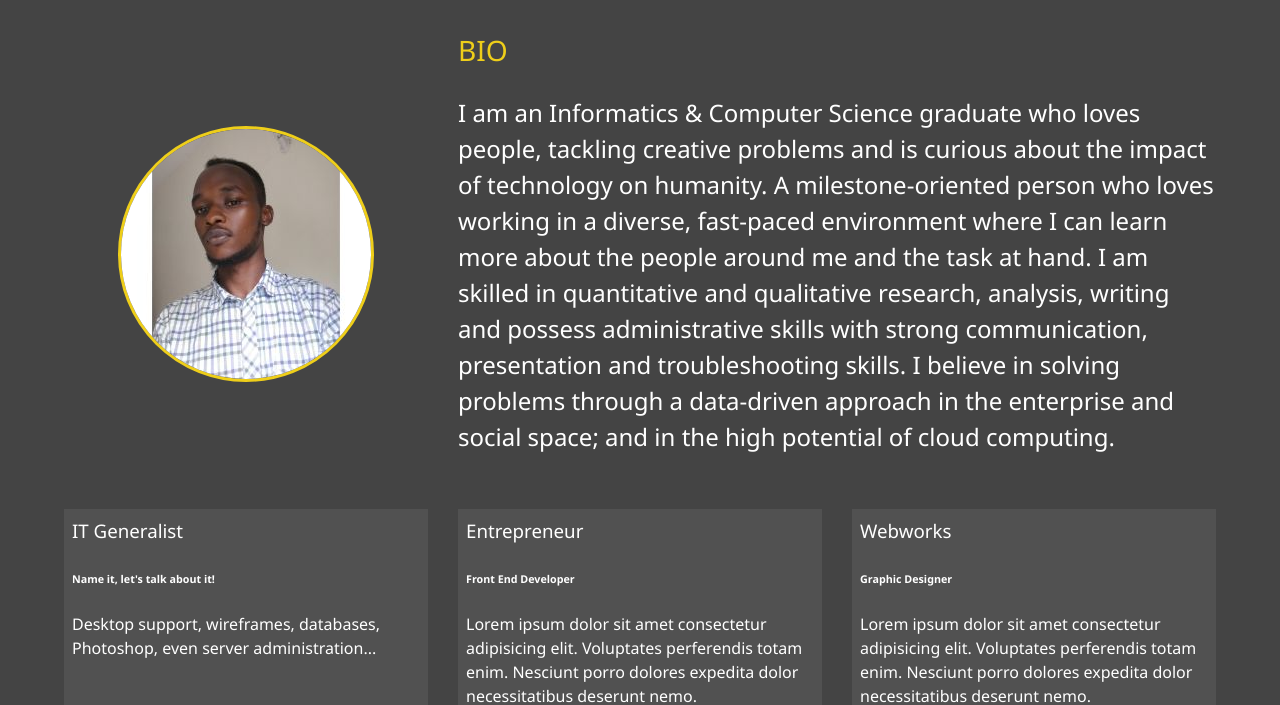
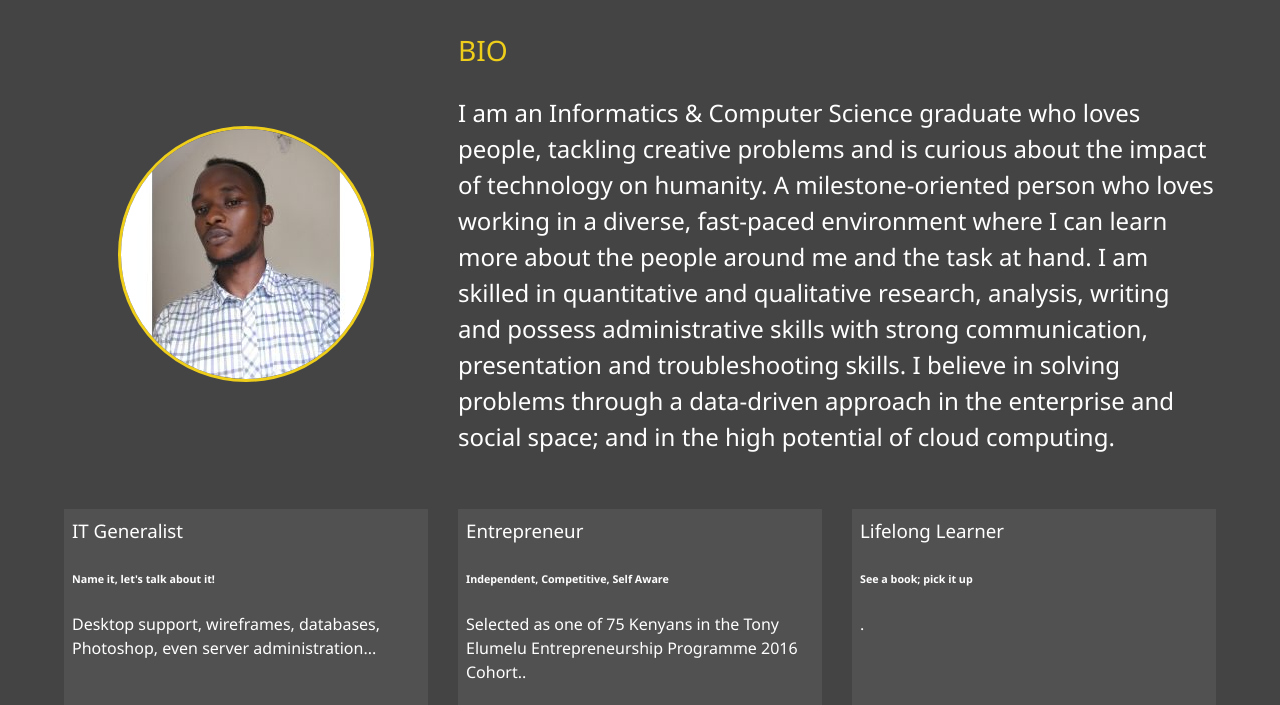
Before and after one commit to Cloitabei/Cloitabei.github.io, a plain HTML site: page about.html in a window 1280 px wide. Shown: the part 253-958 px from the top of the page. Drawn offline with Linux system fonts and the light colour scheme.

Commit message:
Update about.html

```diff
--- a/about.html
+++ b/about.html
@@ -80,16 +80,14 @@
 
       <div class="job job-2">
         <h3>Entrepreneur</h3>
-        <h6>Front End Developer</h6>
-        <p>Lorem ipsum dolor sit amet consectetur adipisicing elit. Voluptates perferendis totam enim. Nesciunt porro dolores
-          expedita dolor necessitatibus deserunt nemo.</p>
+        <h6>Independent, Competitive, Self Aware</h6>
+        <p>Selected as one of 75 Kenyans in the Tony Elumelu Entrepreneurship Programme 2016 Cohort..</p>
       </div>
 
       <div class="job job-3">
-        <h3>Webworks</h3>
-        <h6>Graphic Designer</h6>
-        <p>Lorem ipsum dolor sit amet consectetur adipisicing elit. Voluptates perferendis totam enim. Nesciunt porro dolores
-          expedita dolor necessitatibus deserunt nemo.</p>
+        <h3>Lifelong Learner</h3>
+        <h6>See a book; pick it up</h6>
+        <p>.</p>
       </div>
     </div>
   </main>
```
